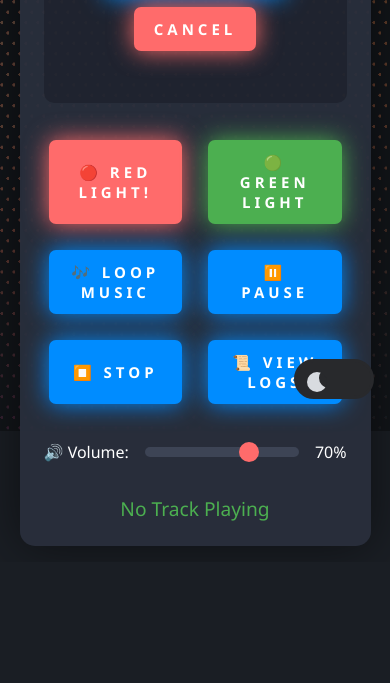
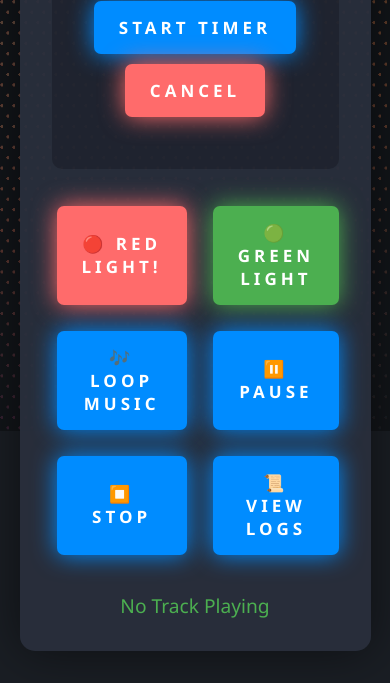
Before and after one commit to Anish2905/Music-Controller---Squid-Game-Red-Light-Green-Light, a plain HTML site: page index.html in a window 390 px wide. Shown: the part 429-1112 px from the top of the page. Before the commit the page ends 991 px from the top, so only its background shows below. Drawn offline with Linux system fonts and the light colour scheme.

Commit message:
Update index.html

```diff
--- a/index.html
+++ b/index.html
@@ -5,59 +5,7 @@
   <meta charset="UTF-8" />
   <meta name="viewport" content="width=device-width, initial-scale=1.0">
   <style>
-    .toggle-switch {
-      position: fixed;
-      bottom: 1rem;
-      right: 1rem;
-      width: 100px;
-      height: 50px;
-      --light: #d8dbe0;
-      --dark: #28292c;
-      --link: rgb(27, 129, 112);
-      --link-hover: rgb(24, 94, 82);
-      z-index: 2;
-    }
-    .switch-label {
-      position: absolute;
-      width: 100%;
-      height: 50px;
-      background-color: var(--dark);
-      border-radius: 25px;
-      cursor: pointer;
-      border: 3px solid var(--dark);
-      display: block;
-    }
-    .checkbox {
-      position: absolute;
-      display: none;
-    }
-    .slider {
-      position: absolute;
-      width: 100%;
-      height: 100%;
-      border-radius: 25px;
-      transition: 0.3s;
-    }
-    .checkbox:checked ~ .slider {
-      background-color: var(--light);
-    }
-    .slider::before {
-      content: "";
-      position: absolute;
-      top: 10px;
-      left: 10px;
-      width: 25px;
-      height: 25px;
-      border-radius: 50%;
-      box-shadow: inset 12px -4px 0px 0px var(--light);
-      background-color: var(--dark);
-      transition: 0.3s;
-    }
-    .checkbox:checked ~ .slider::before {
-      transform: translateX(50px);
-      background-color: var(--dark);
-      box-shadow: none;
-    }
+    /* Basic Styles */
     * {
       margin: 0;
       padding: 0;
@@ -72,23 +20,31 @@
       justify-content: center;
       align-items: center;
       position: relative;
-      overflow: hidden;
       transition: background 0.25s, color 0.25s;
     }
-    body.light-mode {
-      background: #f0f0f0;
-      color: #333;
-    }
-    body.light-mode .controller {
-      background: rgba(255,255,255,0.95);
-      box-shadow: 0 0 50px rgba(0, 0, 0, 0.2);
-    }
-    body.light-mode .title {
-      color: #FF6B6B;
-    }
-    body.light-mode .timer-display,
-    body.light-mode .status {
-      color: #4CAF50;
+    /* Mobile scrolling adjustments */
+    @media (max-width: 600px) {
+      body {
+        align-items: flex-start;
+        overflow-y: auto;
+        padding-top: 1rem;
+        padding-bottom: 1rem;
+      }
+      .controller {
+        margin: 1rem;
+        padding: 1.5rem;
+      }
+      .timer-display {
+        font-size: 2.5em;
+      }
+      .timer-input {
+        width: 100px;
+        font-size: 1em;
+      }
+      .shadow__btn {
+        font-size: 15px;
+        padding: 12px 20px;
+      }
     }
     #container {
       position: fixed;
@@ -194,6 +150,11 @@
       gap: 1rem;
       margin: 2rem 0;
     }
+    @media (max-width: 500px) {
+      .button-grid {
+        grid-template-columns: repeat(2, 1fr);
+      }
+    }
     .shadow__btn {
       padding: 15px 25px;
       border: none;
@@ -226,77 +187,11 @@
                   0 0 50px currentColor,
                   0 0 100px currentColor;
     }
-    .volume-control {
-      margin: 2rem 0;
-      display: flex;
-      align-items: center;
-      gap: 1rem;
-    }
-    .volume-slider {
-      flex: 1;
-      height: 10px;
-      appearance: none;
-      -webkit-appearance: none;
-      background: #3D4455;
-      border-radius: 5px;
-    }
-    .volume-slider::-webkit-slider-thumb {
-      -webkit-appearance: none;
-      width: 20px;
-      height: 20px;
-      background: #FF6B6B;
-      border-radius: 50%;
-      cursor: pointer;
-    }
     .status {
       text-align: center;
       margin-top: 1rem;
       font-size: 1.2em;
       color: #4CAF50;
-    }
-    /* Mobile-specific adjustments */
-    @media (max-width: 600px) {
-      .controller {
-        margin: 1rem;
-        padding: 1.5rem;
-      }
-      .timer-display {
-        font-size: 2.5em;
-      }
-      .timer-input {
-        width: 100px;
-        font-size: 1em;
-      }
-      .shadow__btn {
-        font-size: 15px;
-        padding: 12px 20px;
-      }
-    }
-    /* Adjust grid layout for smaller screens */
-    @media (max-width: 500px) {
-      .button-grid {
-        grid-template-columns: repeat(2, 1fr);
-      }
-    }
-    /* Adjust toggle switch dimensions on very small screens */
-    @media (max-width: 400px) {
-      .toggle-switch {
-        width: 80px;
-        height: 40px;
-      }
-      .switch-label {
-        height: 40px;
-        border-radius: 20px;
-      }
-      .slider::before {
-        width: 20px;
-        height: 20px;
-        top: 10px;
-        left: 10px;
-      }
-      .checkbox:checked ~ .slider::before {
-        transform: translateX(40px);
-      }
     }
   </style>
 </head>
@@ -312,7 +207,7 @@
       <div class="timer-notification" id="timerNotification"></div>
     </div>
     <div class="button-grid">
-      <!-- Reordered buttons: Red Light, Green Light, Loop Music, Pause, Stop, and Logs -->
+      <!-- Button order: Red Light, Green Light, Loop Music, Pause, Stop, Logs -->
       <button class="shadow__btn btn-red" onclick="playTrack('B')">🔴 Red Light!</button>
       <button class="shadow__btn btn-green" onclick="playTrack('C')">🟢 Green Light</button>
       <button class="shadow__btn btn-loop" onclick="playTrack('A', -1)">🎶 Loop Music</button>
@@ -320,37 +215,27 @@
       <button class="shadow__btn btn-loop" onclick="stopMusic()">⏹️ Stop</button>
       <button class="shadow__btn btn-loop" onclick="viewLogs()">📜 View Logs</button>
     </div>
-    <div class="volume-control">
-      <span>🔊 Volume:</span>
-      <input type="range" class="volume-slider" min="0" max="100" value="70" onchange="setVolume(this.value)">
-      <span id="volumeDisplay">70%</span>
-    </div>
     <div class="status" id="status">No Track Playing</div>
   </div>
-  <div class="toggle-switch">
-    <label class="switch-label">
-      <input type="checkbox" class="checkbox">
-      <span class="slider"></span>
-    </label>
-  </div>
   <script>
-    // Audio tracks
+    // Define audio tracks and set volume to maximum
     const tracks = {
       'A': new Audio('t.mp3'),
       'B': new Audio('r.mp3'),
       'C': new Audio('g.mp3')
     };
-    let currentVolume = 0.7;
+    let currentVolume = 1; // maximum volume
     Object.values(tracks).forEach(audio => {
       audio.volume = currentVolume;
     });
+
     let currentTrack = null;
     let currentTrackKey = null;
     let isPaused = false;
     let timerInterval = null;
     let trackStartTime = 0;
     let totalPlayed = { 'A': 0, 'B': 0, 'C': 0 };
-    // Array to store logs for viewing
+    // Log array for tracking play durations
     let logs = [];
 
     function logDuration(trackKey) {
@@ -416,13 +301,6 @@
       const btn = document.getElementById('pauseButton');
       btn.textContent = isPaused ? "▶️ Resume" : "⏸️ Pause";
     }
-    function setVolume(value) {
-      currentVolume = value / 100;
-      document.getElementById('volumeDisplay').textContent = `${value}%`;
-      Object.values(tracks).forEach(audio => {
-        audio.volume = currentVolume;
-      });
-    }
     function updateStatus() {
       const status = document.getElementById('status');
       if (!currentTrackKey) {
@@ -467,6 +345,7 @@
       timerCancelFlag = true;
       updateTimerDisplay(0);
       document.getElementById('timerNotification').textContent = "";
+      stopMusic(); // Now stops the track when Cancel is pressed.
     }
     function updateTimerDisplay(seconds) {
       const minutes = Math.floor(seconds / 60);
@@ -481,13 +360,6 @@
         alert(logs.join("\n"));
       }
     }
-    document.querySelector('.checkbox').addEventListener('change', function() {
-      if (this.checked) {
-        document.body.classList.add('light-mode');
-      } else {
-        document.body.classList.remove('light-mode');
-      }
-    });
   </script>
 </body>
 </html>
```
